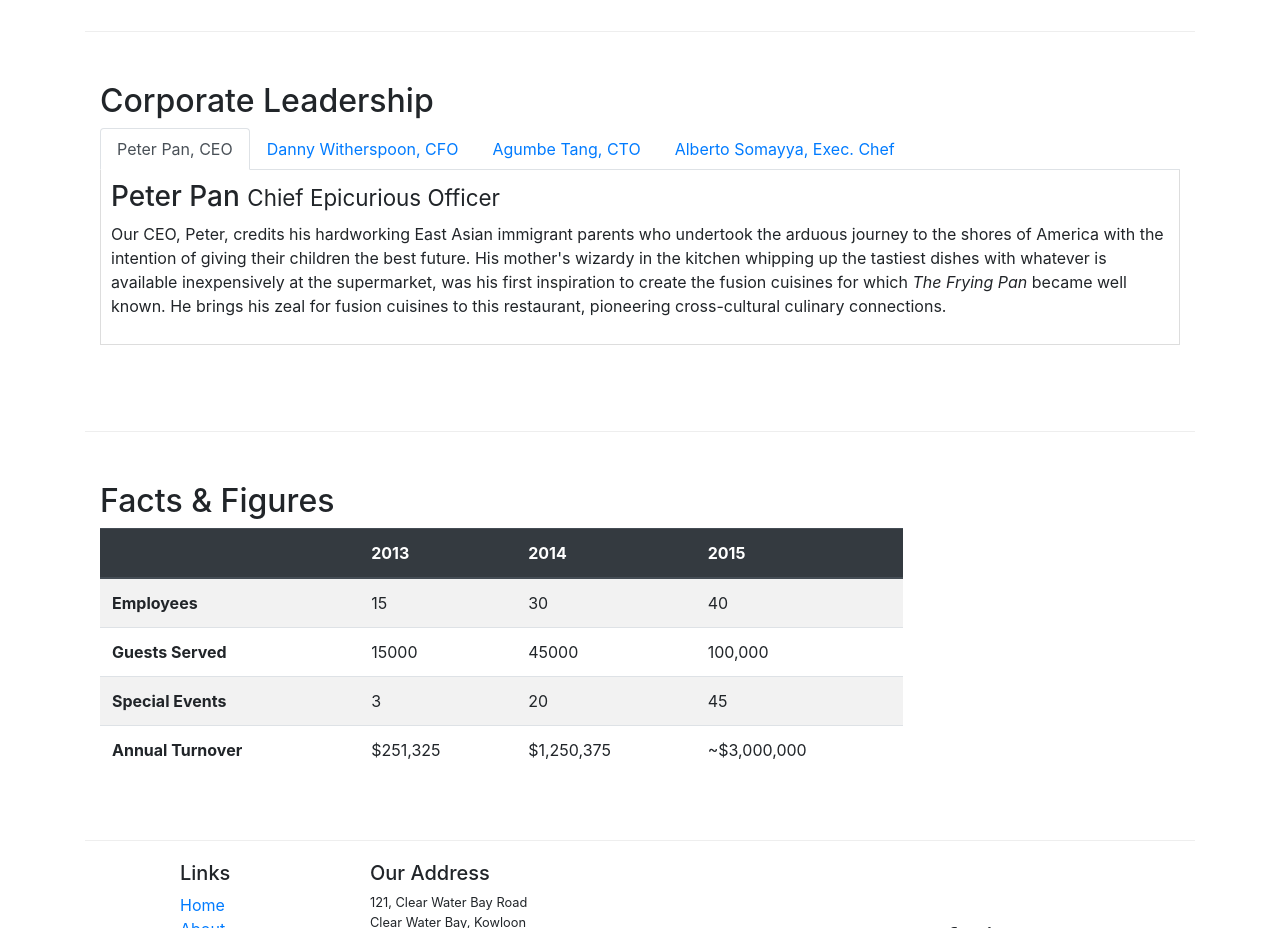
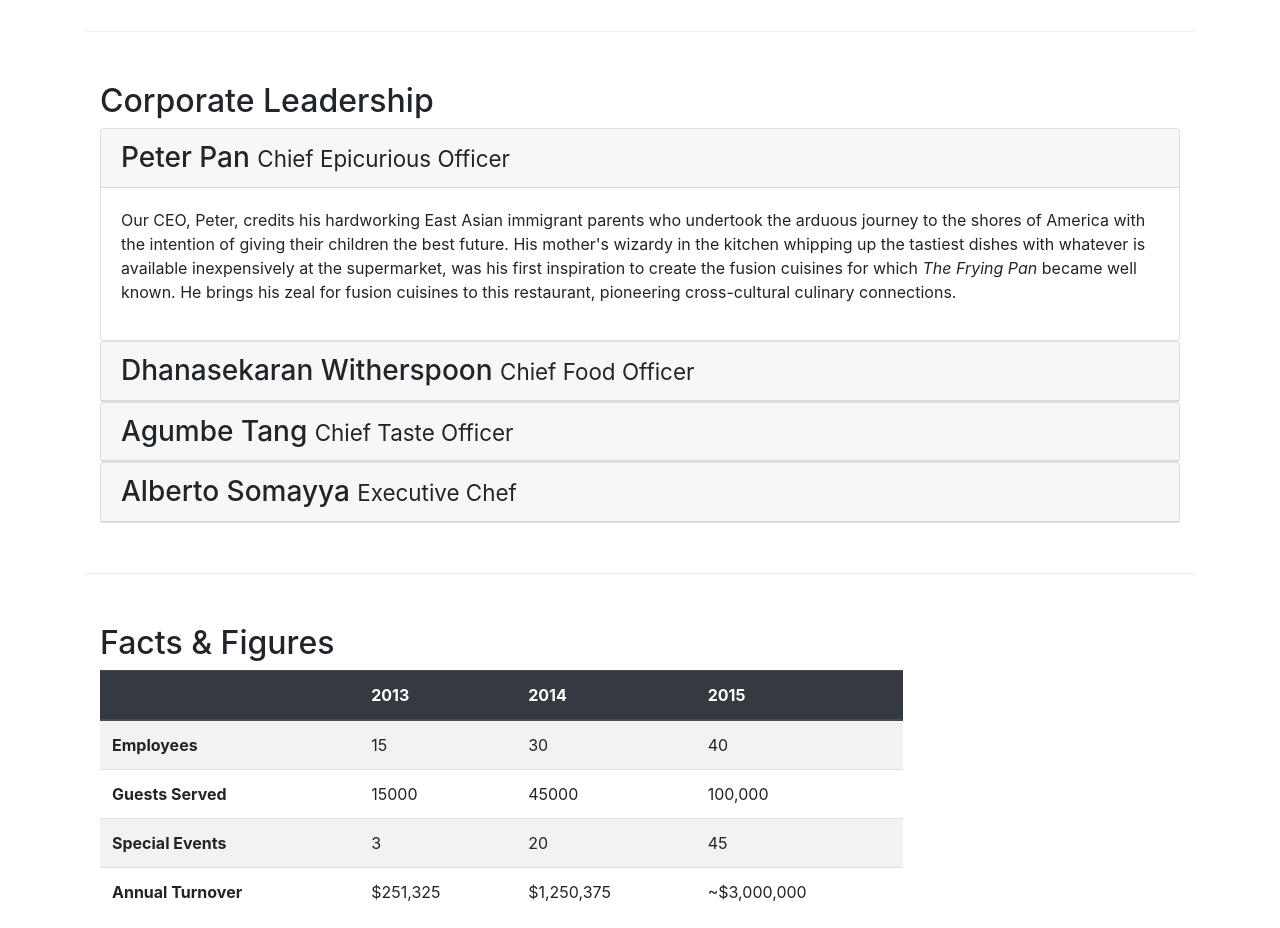
Before and after one commit to wolkeval/conFusion, a website: page aboutus.html in a window 1280 px wide. Shown: the part 940-1868 px from the top of the page. Drawn offline with nearby package versions, Linux system fonts and the light colour scheme.

Commit message:
Accordion

```diff
--- a/aboutus.html
+++ b/aboutus.html
@@ -150,91 +150,122 @@
         <div class="col-12">
           <h2>Corporate Leadership</h2>
 
-          <ul class="nav nav-tabs">
-            <li class="nav-item">
-              <a
-                class="nav-link active"
-                href="#peter"
-                role="tab"
-                data-toggle="tab"
-                >Peter Pan, CEO</a
+          <div id="accordion">
+            <div class="card">
+              <div class="card-header" role="tab" id="peterhead">
+                <h3 class="mb-0">
+                  <a data-toggle="collapse" data-target="#peter"
+                    >Peter Pan <small>Chief Epicurious Officer</small>
+                  </a>
+                </h3>
+              </div>
+              <div
+                role="tabpanel"
+                class="collapse show"
+                id="peter"
+                data-parent="#accordion"
               >
-            </li>
-            <li class="nav-item">
-              <a class="nav-link" href="#danny" role="tab" data-toggle="tab"
-                >Danny Witherspoon, CFO</a
-              >
-            </li>
-            <li class="nav-item">
-              <a class="nav-link" href="#agumbe" role="tab" data-toggle="tab"
-                >Agumbe Tang, CTO</a
-              >
-            </li>
-            <li class="nav-item">
-              <a class="nav-link" href="#alberto" role="tab" data-toggle="tab"
-                >Alberto Somayya, Exec. Chef</a
-              >
-            </li>
-          </ul>
-
-          <div class="tab-content">
-            <div role="tabpanel" class="tab-pane fade show active" id="peter">
-              <h3>Peter Pan <small>Chief Epicurious Officer</small></h3>
+                <div class="card-body">
                   <p class="d-none d-sm-block">
                     Our CEO, Peter, credits his hardworking East Asian immigrant
                     parents who undertook the arduous journey to the shores of
                     America with the intention of giving their children the best
                     future. His mother's wizardy in the kitchen whipping up the
-                tastiest dishes with whatever is available inexpensively at the
-                supermarket, was his first inspiration to create the fusion
-                cuisines for which
-                <em>The Frying Pan</em> became well known. He brings his zeal
-                for fusion cuisines to this restaurant, pioneering
+                    tastiest dishes with whatever is available inexpensively at
+                    the supermarket, was his first inspiration to create the
+                    fusion cuisines for which
+                    <em>The Frying Pan</em> became well known. He brings his
+                    zeal for fusion cuisines to this restaurant, pioneering
                     cross-cultural culinary connections.
                   </p>
                 </div>
+              </div>
+            </div>
 
-            <div role="tabpanel" class="tab-pane fade" id="danny">
-              <h3>
+            <div class="card">
+              <div class="card-header" role="tab" id="dannyhead">
+                <h3 class="mb-0">
+                  <a data-toggle="collapse" data-target="#danny">
                     Dhanasekaran Witherspoon <small>Chief Food Officer</small>
+                  </a>
                 </h3>
+              </div>
+              <div
+                role="tabpanel"
+                class="collapse"
+                id="danny"
+                data-parent="#accordion"
+              >
+                <div class="card-body">
                   <p class="d-none d-sm-block">
                     Our CFO, Danny, as he is affectionately referred to by his
-                colleagues, comes from a long established family tradition in
-                farming and produce. His experiences growing up on a farm in the
-                Australian outback gave him great appreciation for varieties of
-                food sources. As he puts it in his own words,
+                    colleagues, comes from a long established family tradition
+                    in farming and produce. His experiences growing up on a farm
+                    in the Australian outback gave him great appreciation for
+                    varieties of food sources. As he puts it in his own words,
                     <em
                       >Everything that runs, wins, and everything that stays,
                       pays!</em
                     >
                   </p>
                 </div>
+              </div>
+            </div>
 
-            <div role="tabpanel" class="tab-pane fade" id="agumbe">
-              <h3>Agumbe Tang <small>Chief Taste Officer</small></h3>
+            <div class="card">
+              <div class="card-header" role="tab" id="agumbehead">
+                <h3 class="mb-0">
+                  <a data-toggle="collapse" data-target="#agumbe">
+                    Agumbe Tang <small>Chief Taste Officer</small>
+                  </a>
+                </h3>
+              </div>
+              <div
+                role="tabpanel"
+                class="collapse"
+                id="agumbe"
+                data-parent="#accordion"
+              >
+                <div class="card-body">
                   <p class="d-none d-sm-block">
-                Blessed with the most discerning gustatory sense, Agumbe, our
-                CTO, personally ensures that every dish that we serve meets his
-                exacting tastes. Our chefs dread the tongue lashing that ensues
-                if their dish does not meet his exacting standards. He lives by
-                his motto,
+                    Blessed with the most discerning gustatory sense, Agumbe,
+                    our CTO, personally ensures that every dish that we serve
+                    meets his exacting tastes. Our chefs dread the tongue
+                    lashing that ensues if their dish does not meet his exacting
+                    standards. He lives by his motto,
                     <em>You click only if you survive my lick.</em>
                   </p>
                 </div>
+              </div>
+            </div>
 
-            <div role="tabpanel" class="tab-pane fade" id="alberto">
-              <h3>Alberto Somayya <small>Executive Chef</small></h3>
+            <div class="card">
+              <div class="card-header" role="tab" id="albertohead">
+                <h3 class="mb-0">
+                  <a data-toggle="collapse" data-target="#alberto">
+                    Alberto Somayya <small>Executive Chef</small></a
+                  >
+                </h3>
+              </div>
+              <div
+                role="tabpanel"
+                class="collapse"
+                id="alberto"
+                data-parent="#accordion"
+              >
+                <div class="card-body">
                   <p class="d-none d-sm-block">
-                Award winning three-star Michelin chef with wide International
-                experience having worked closely with whos-who in the culinary
-                world, he specializes in creating mouthwatering Indo-Italian
-                fusion experiences. He says,
+                    Award winning three-star Michelin chef with wide
+                    International experience having worked closely with whos-who
+                    in the culinary world, he specializes in creating
+                    mouthwatering Indo-Italian fusion experiences. He says,
                     <em
-                  >Put together the cuisines from the two craziest cultures, and
-                  you get a winning hit! Amma Mia!</em
+                      >Put together the cuisines from the two craziest cultures,
+                      and you get a winning hit! Amma Mia!</em
                     >
                   </p>
+                </div>
+              </div>
             </div>
           </div>
         </div>
```
Lines whose indentation alone changed are shown as unchanged.
